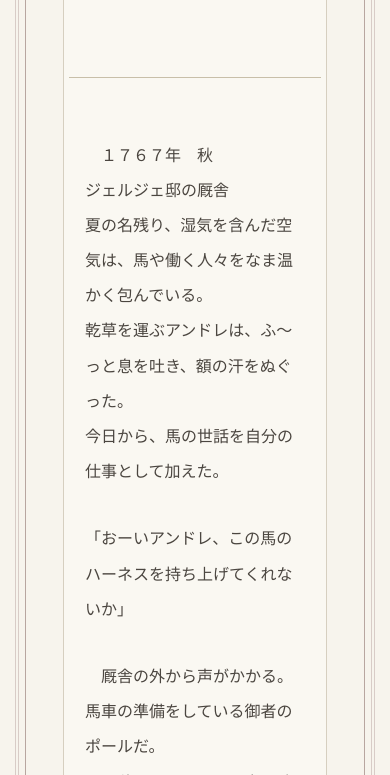
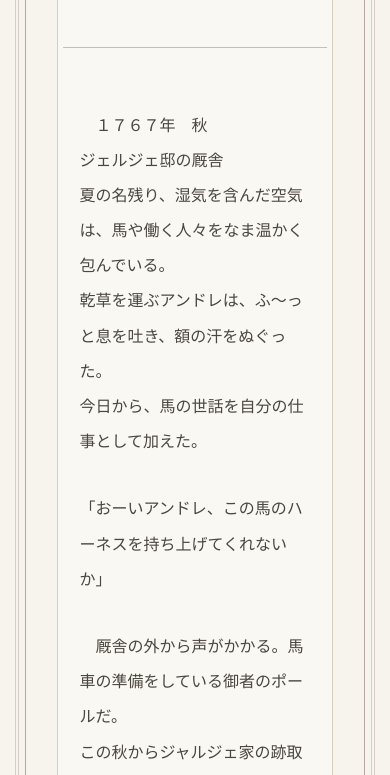
Before and after one commit to rose-rafuru/gunjou-no-tsubasa, a plain HTML site: page novels/childhood/adolescence.html in a window 390 px wide. Shown: the part 587-1362 px from the top of the page. Drawn offline with Linux system fonts and the light colour scheme.

Commit message:
Add files via upload

```diff
--- a/css/novel.css
+++ b/css/novel.css
@@ -220,8 +220,13 @@
 
 @media (max-width: 768px) {
 
-    .novel {
+     .novel-page{
+        width: 99%;
+    }
+
+    .novel{
         padding: 25px 5px;
+        margin: 10px auto;
     }
 
     .novel::before {
```
